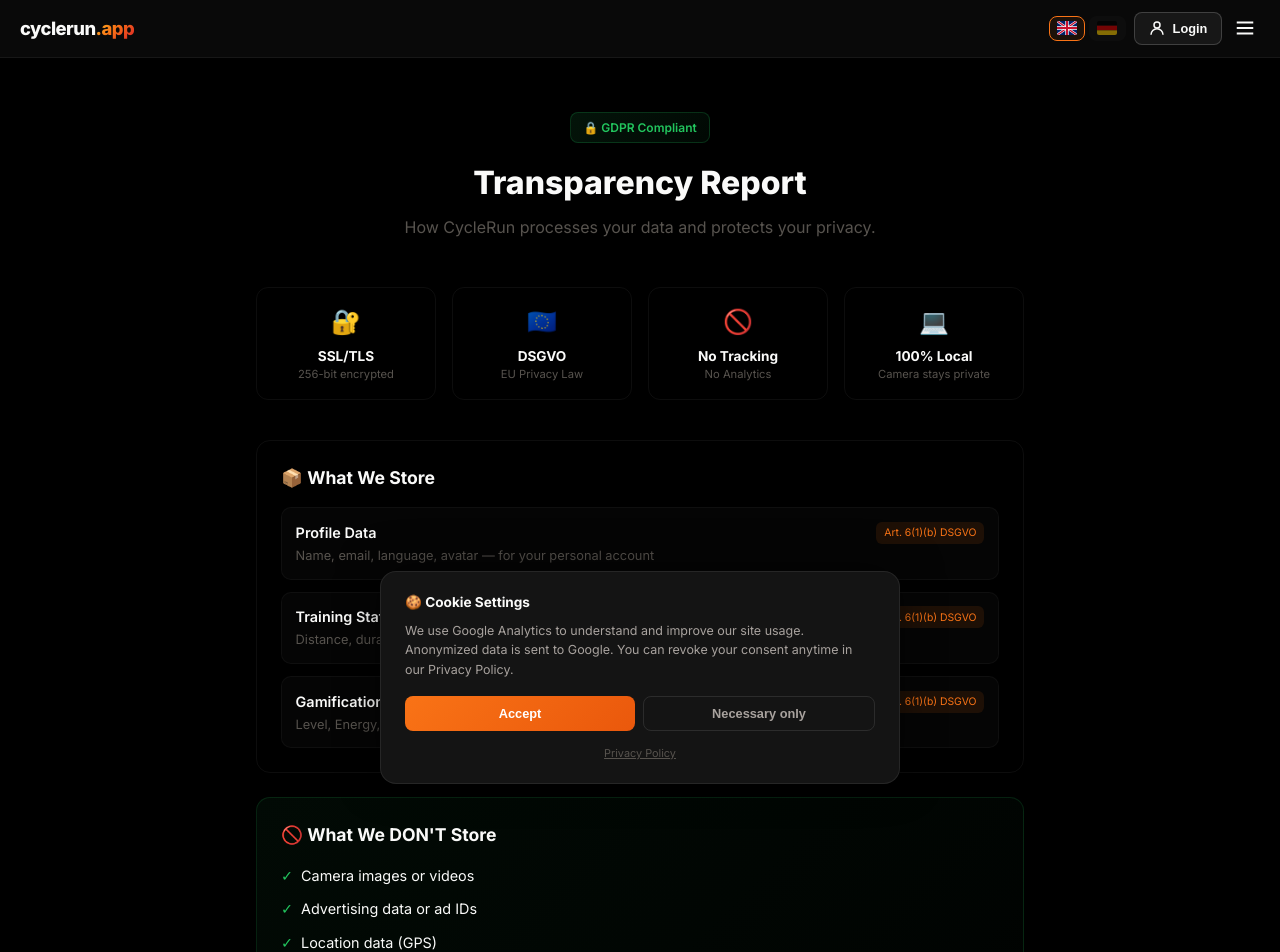
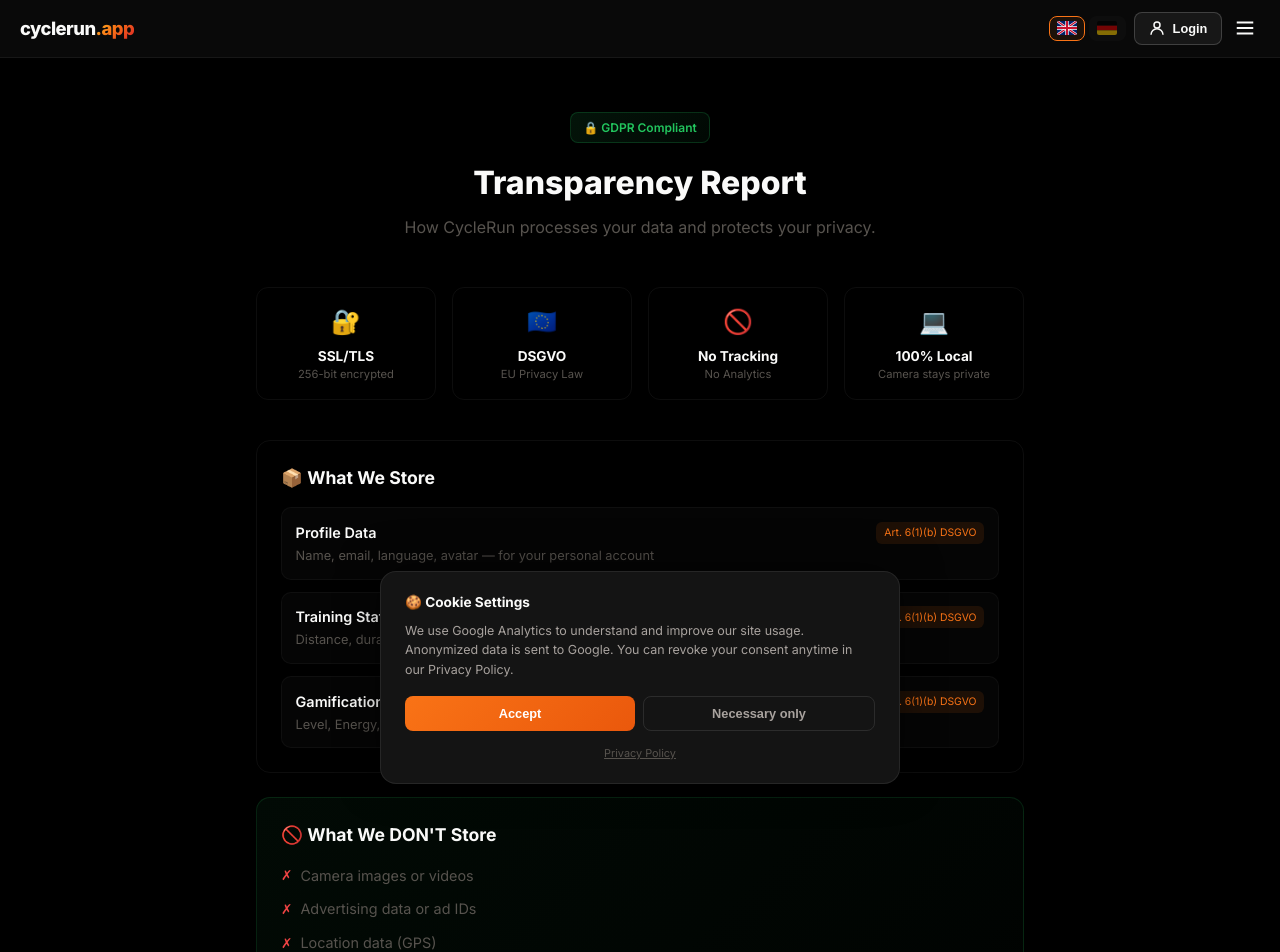
Before and after one commit to GerhardtConsulting/cyclerun-app, a Next.js app: page /transparenz in a window 1280 px wide. Shown: the top 952 px of the page. Built offline with nearby package versions, Linux system fonts and the light colour scheme.

Commit message:
fix: Use red ✗ for 'What we DON'T store' section — clearer visual language

```diff
--- a/components/TransparencyContent.tsx
+++ b/components/TransparencyContent.tsx
@@ -288,8 +288,8 @@
 function NoDataItem({ text }: { text: string }) {
   return (
     <div style={{ display: "flex", alignItems: "center", gap: "0.5rem", fontSize: "0.9rem" }}>
-      <span style={{ color: "#22c55e" }}>✓</span>
-      <span>{text}</span>
+      <span style={{ color: "#ef4444", fontSize: "0.85rem" }}>✗</span>
+      <span style={{ color: "var(--text-muted)" }}>{text}</span>
     </div>
   );
 }
```
